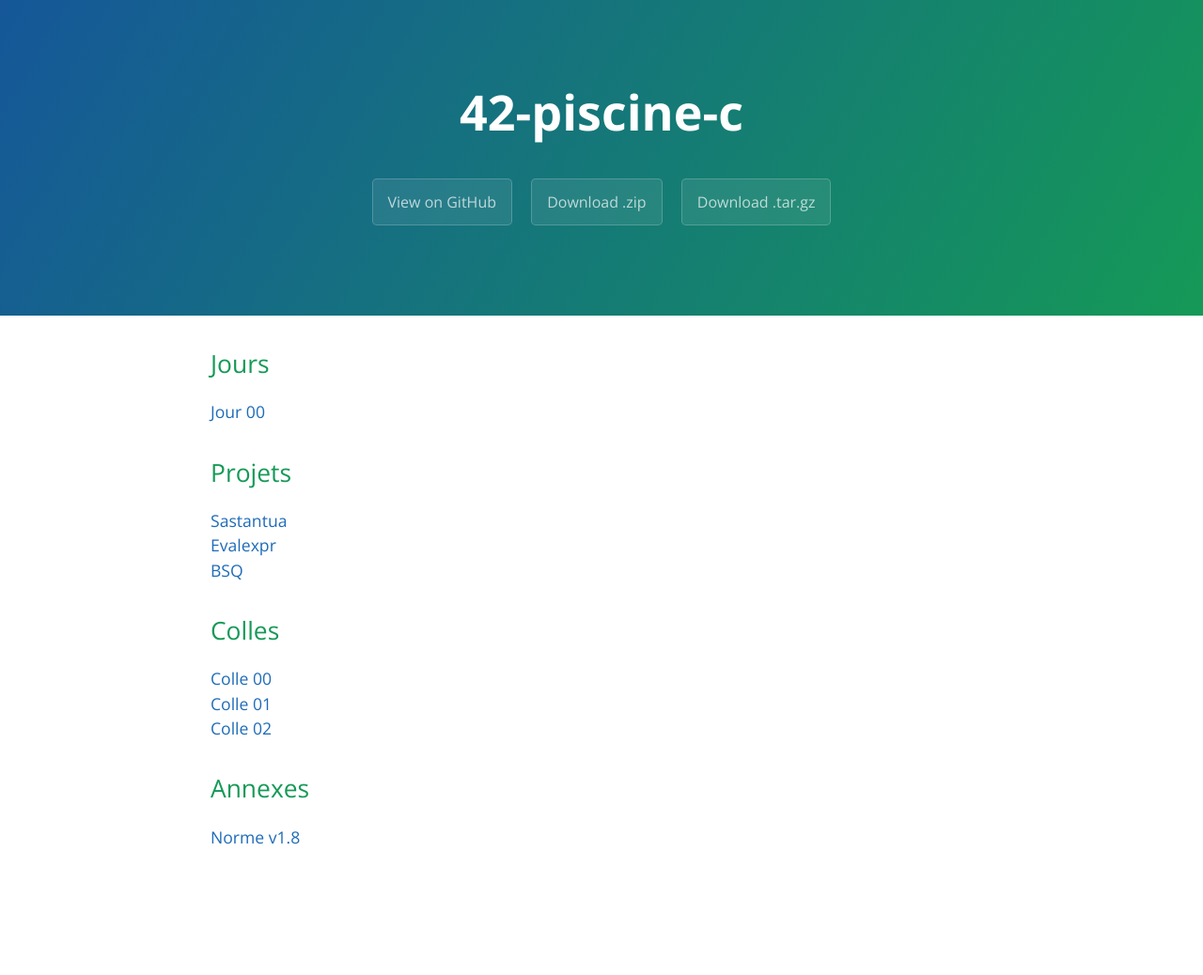
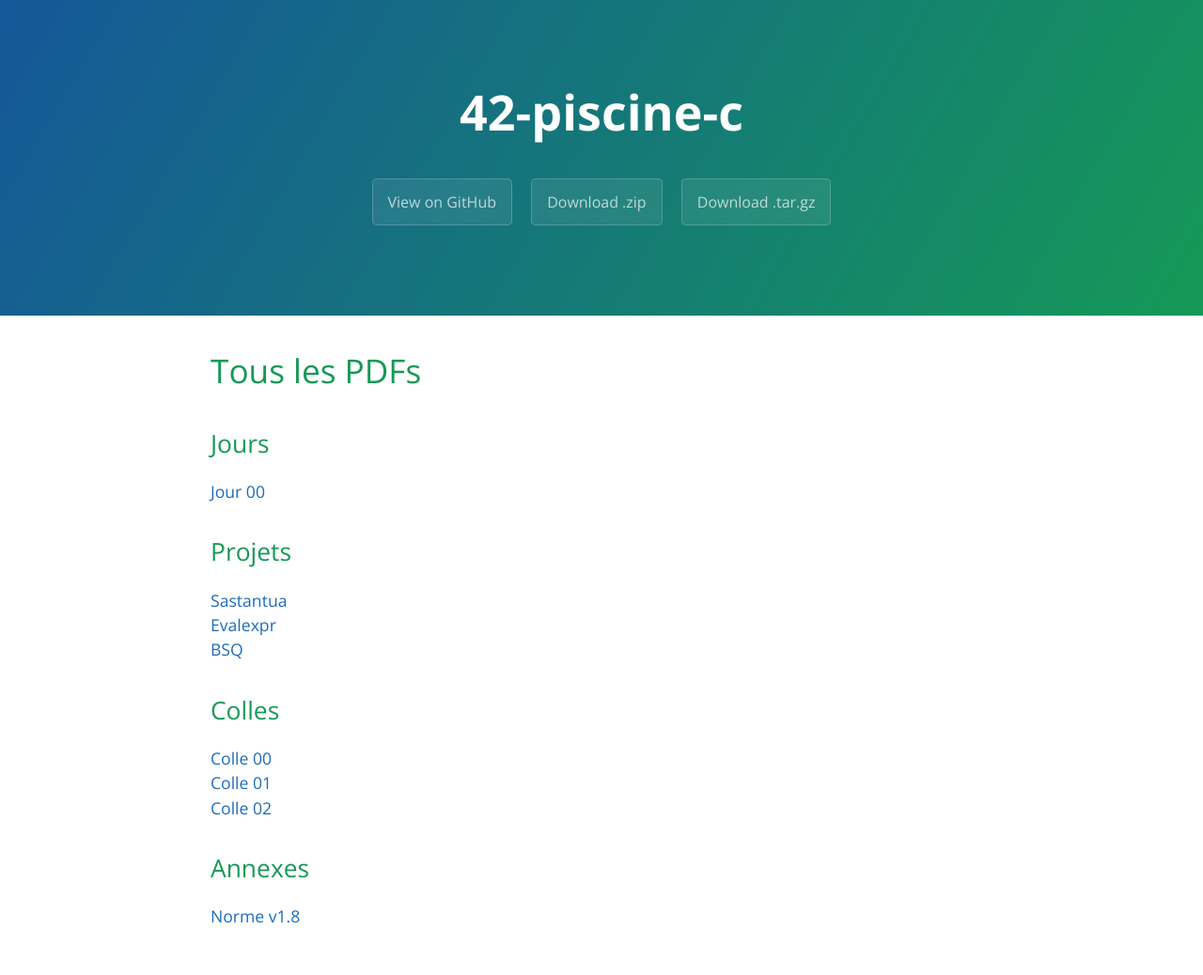
Before and after one commit to Obsaa/42-piscine-c-1, a Jekyll site: the page built from index.md, in a window 1280 px wide. Shown: the whole page at 94% size. Built offline with Jekyll 4.4.1, drawn with Linux system fonts in a browser that asks for light colours; before the commit the page ends 954 px from its top, so only the background shows below that.

Commit message:
Update index.md

```diff
--- a/index.md
+++ b/index.md
@@ -1,6 +1,7 @@
 ---
 layout: base
 ---
+# Tous les PDFs
 
 ## Jours
 
```
